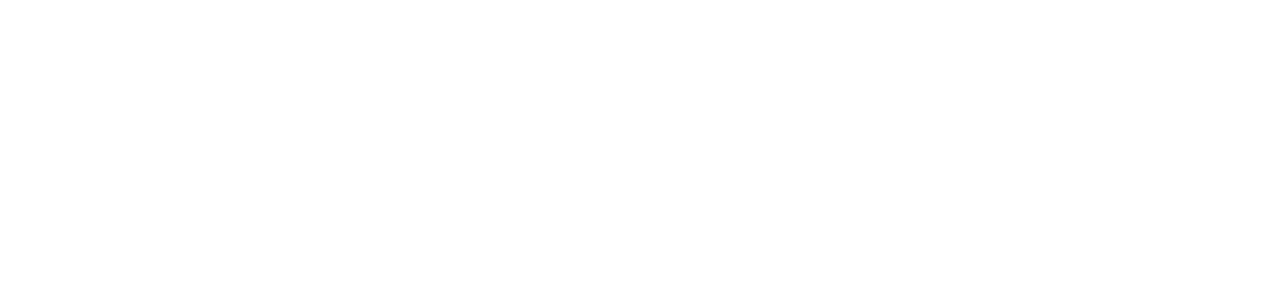
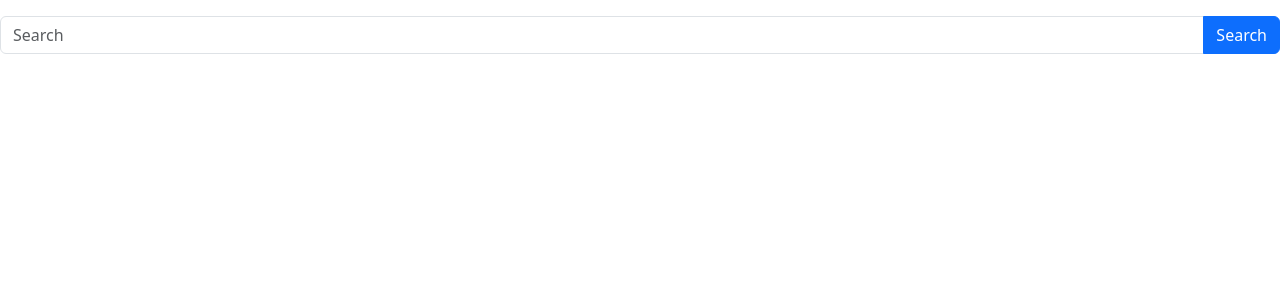
Before and after one commit to andjan3/inlamningsuppgift-webbshop-JS3-Andrea-JandergrenFE23, a React (Create React App) app in the folder inlamning3-webbshop/: page / in a window 1280 px wide. Shown: the top 300 px of the page. Built offline with nearby package versions, Linux system fonts and the light colour scheme.

Commit message:
Created form with input handling and submission functionality, including state management for user input.
Also changed filename from app.tsx to webbshop.tsx

```diff
--- a/inlamning3-webbshop/src/App.tsx
+++ /dev/null
@@ -1,8 +0,0 @@
-import React from "react";
-import "./App.css";
-
-function App() {
-  return <div className="App"></div>;
-}
-
-export default App;
--- /dev/null
+++ b/inlamning3-webbshop/src/Webbshop.tsx
@@ -0,0 +1,13 @@
+import React from "react";
+import "./App.css";
+import Searchbar from "./components/Searchbar";
+
+function Webbshop() {
+  return (
+    <div className="App">
+      <Searchbar />
+    </div>
+  );
+}
+
+export default Webbshop;
--- /dev/null
+++ b/inlamning3-webbshop/src/components/Searchbar.tsx
@@ -0,0 +1,36 @@
+import { useState } from "react";
+import { InputState } from "../types";
+
+export default function Searchbar() {
+  const initialState: InputState = { input: "" };
+  const [searchInput, setSearchInput] = useState<InputState>(initialState);
+
+  const handleSubmit = (e: React.FormEvent) => {
+    e.preventDefault();
+    console.log(searchInput.input);
+    setSearchInput({ input: "" });
+  };
+  return (
+    <>
+      <div className="d-flex justify-content-center my-3">
+        <form className="input-group" onSubmit={handleSubmit}>
+          <input
+            type="text"
+            className="form-control"
+            placeholder="Search"
+            value={searchInput.input}
+            onChange={(e) =>
+              setSearchInput((oldState) => ({
+                ...oldState,
+                input: e.target.value,
+              }))
+            }
+          />
+          <button className="btn btn-primary" type="submit">
+            Search
+          </button>
+        </form>
+      </div>
+    </>
+  );
+}
--- a/inlamning3-webbshop/src/index.tsx
+++ b/inlamning3-webbshop/src/index.tsx
@@ -1,7 +1,7 @@
 import React from "react";
 import ReactDOM from "react-dom/client";
 import "./index.css";
-import App from "./App";
+import Webbshop from "./Webbshop";
 import "bootstrap/dist/css/bootstrap.min.css";
 
 const root = ReactDOM.createRoot(
@@ -9,6 +9,6 @@
 );
 root.render(
   <React.StrictMode>
-    <App />
+    <Webbshop />
   </React.StrictMode>
 );
--- /dev/null
+++ b/inlamning3-webbshop/src/types.tsx
@@ -0,0 +1,3 @@
+export interface InputState {
+  input: string;
+}
```
Also changed, not shown: 1 other file (tests, documents, lock files or other folders).
